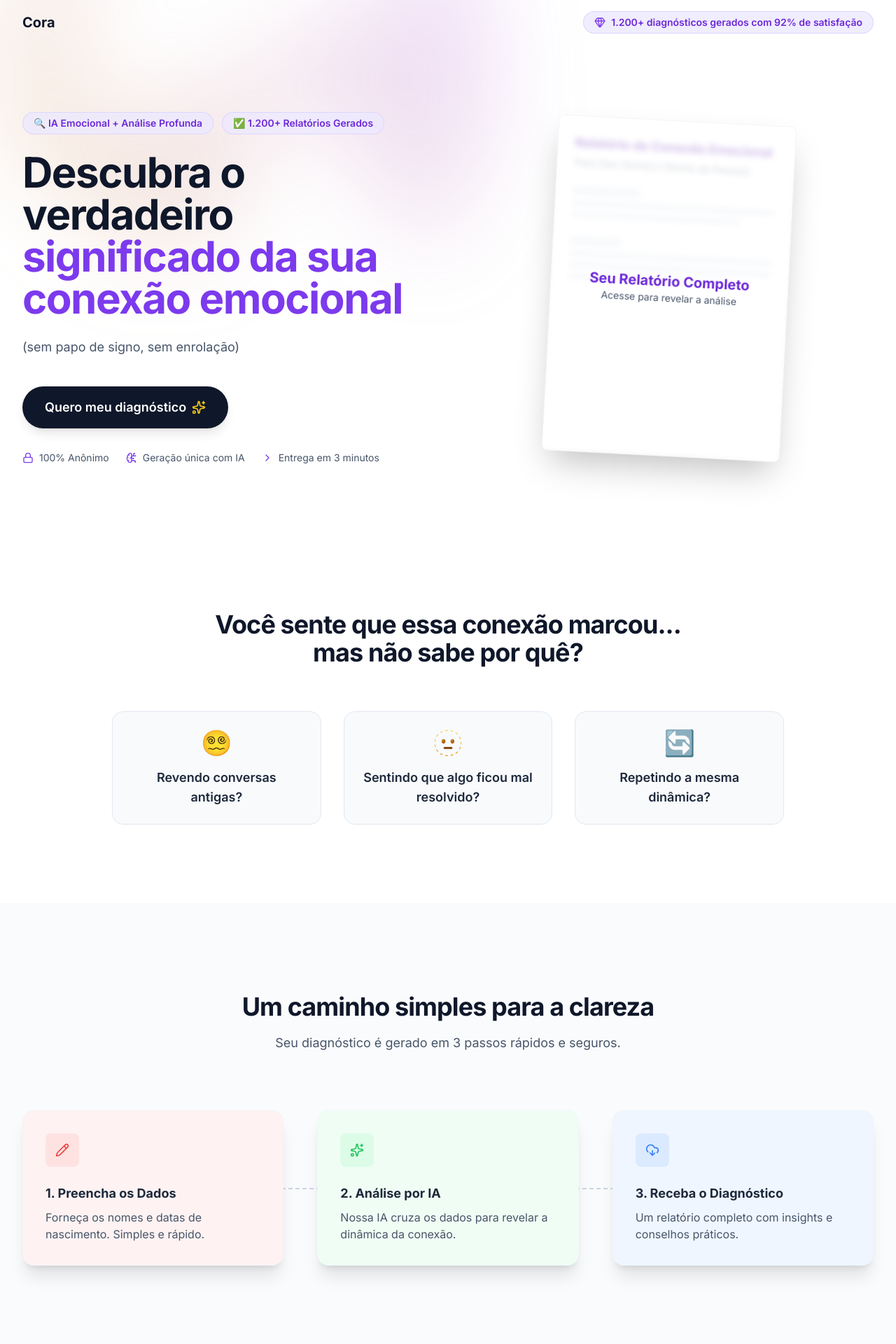
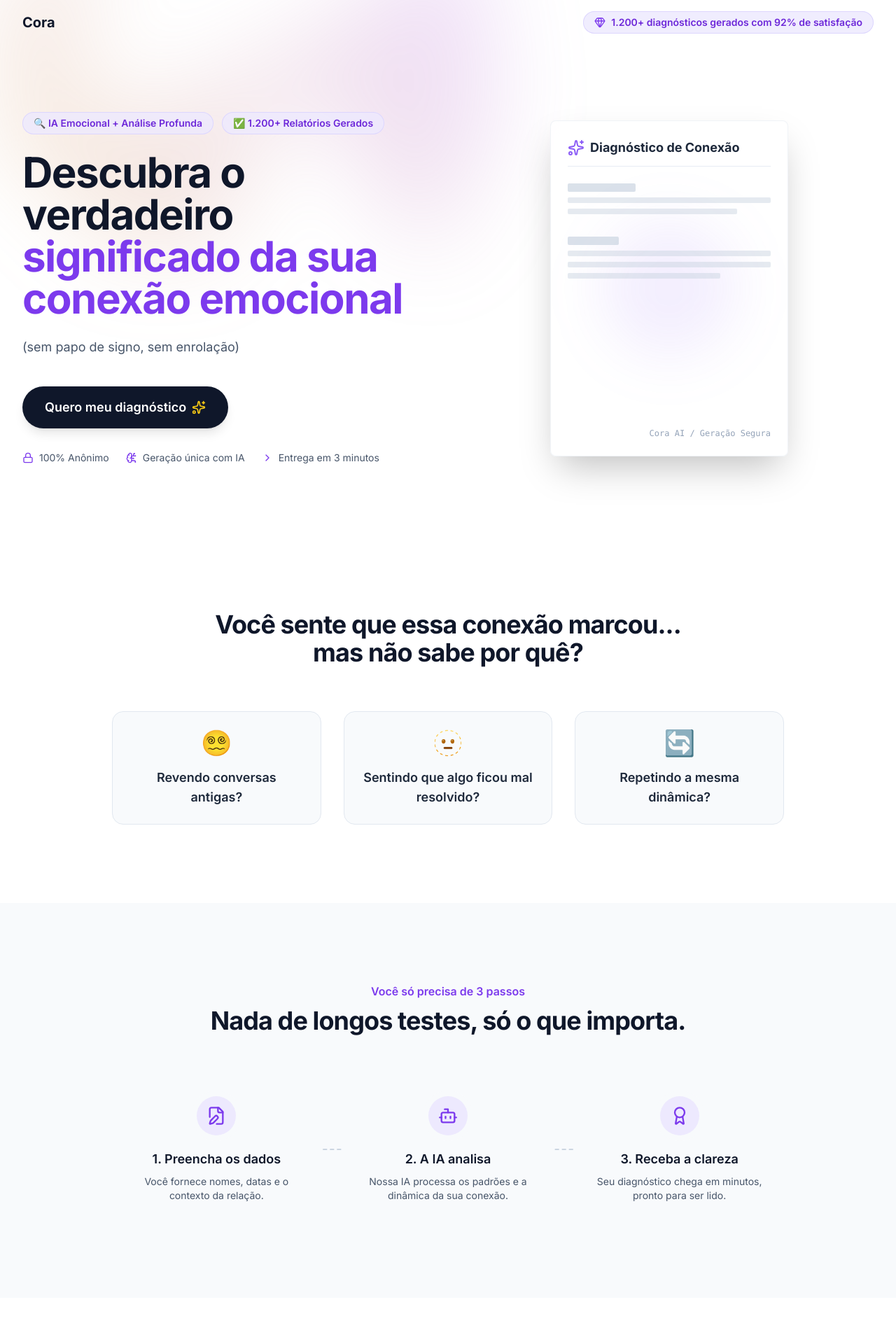
Before and after one commit to Aouza/cora2, a Next.js app: page / in a window 1280 px wide. Shown: the top 1920 px of the page at 70% size. Built offline with nearby package versions, Linux system fonts and the light colour scheme.

Commit message:
feat: Refine page layout and restore correct components

```diff
--- a/src/app/page.tsx
+++ b/src/app/page.tsx
@@ -17,10 +17,15 @@ import {
   Lock,
   Users,
   Eye,
+  FilePen,
+  Bot,
+  Award,
+  ShieldCheck,
 } from "lucide-react";
 import Header from "@/components/Header";
 import { TypeAnimation } from "react-type-animation";
 import { TestimonialsCarousel } from "@/components/TestimonialsCarousel";
+import { ReportMockup } from "@/components/ReportMockup";
 
 const inter = Inter({ subsets: ["latin"] });
 
@@ -272,44 +277,9 @@ export default function LandingPage() {
             </motion.div>
           </div>
 
-          <motion.div
-            initial={{ opacity: 0, scale: 0.8, rotate: 5 }}
-            animate={{ opacity: 1, scale: 1, rotate: 3 }}
-            transition={{ duration: 0.7, delay: 0.5, ease: "backOut" }}
-            className="hidden lg:flex justify-center items-center mt-16 lg:mt-0 [perspective:1000px]"
-          >
-            <div className="relative w-[340px] h-[480px] bg-white rounded-lg shadow-2xl p-6 transform transition-transform duration-500 hover:rotate-0 hover:scale-105 border border-slate-100">
-              <div className="absolute inset-0 bg-white/70 backdrop-blur-sm z-10 flex items-center justify-center rounded-lg pointer-events-none">
-                <div className="text-center">
-                  <p className="text-violet-700 font-bold text-xl">
-                    Seu Relatório Completo
-                  </p>
-                  <p className="text-sm text-slate-600">
-                    Acesse para revelar a análise
-                  </p>
-                </div>
-              </div>
-              <h3 className="font-bold text-violet-800 text-lg">
-                Relatório de Conexão Emocional
-              </h3>
-              <p className="text-sm text-slate-500 mt-1">
-                Para [Seu Nome] e [Nome da Pessoa]
-              </p>
-              <div className="mt-6 space-y-3 text-sm text-slate-600">
-                <div className="space-y-2">
-                  <div className="h-3 w-1/3 bg-slate-200 rounded-sm"></div>
-                  <div className="h-2 w-full bg-slate-200 rounded-sm"></div>
-                  <div className="h-2 w-5/6 bg-slate-200 rounded-sm"></div>
-                </div>
-                <div className="space-y-2 pt-4">
-                  <div className="h-3 w-1/4 bg-slate-200 rounded-sm"></div>
-                  <div className="h-2 w-full bg-slate-200 rounded-sm"></div>
-                  <div className="h-2 w-full bg-slate-200 rounded-sm"></div>
-                  <div className="h-2 w-3/4 bg-slate-200 rounded-sm"></div>
-                </div>
-              </div>
-            </div>
-          </motion.div>
+          <div className="hidden lg:flex justify-center items-center mt-16 lg:mt-0">
+            <ReportMockup />
+          </div>
         </div>
       </main>
 
@@ -355,51 +325,6 @@ export default function LandingPage() {
         </div>
       </section>
 
-      {/* How it works with cards */}
-      <section
-        id="how-it-works-cards"
-        className="py-24 sm:py-32 bg-slate-50/70"
-      >
-        <div className="mx-auto max-w-7xl px-6 lg:px-8">
-          <div className="mx-auto max-w-2xl lg:text-center">
-            <h2 className="text-3xl font-bold tracking-tight text-slate-900 sm:text-4xl">
-              Um caminho simples para a clareza
-            </h2>
-            <p className="mt-4 text-lg leading-8 text-slate-600">
-              Seu diagnóstico é gerado em 3 passos rápidos e seguros.
-            </p>
-          </div>
-          <div className="relative mt-16 sm:mt-20">
-            <div
-              className="absolute top-1/2 left-0 w-full h-0.5 border-t-2 border-dashed border-slate-300 z-0"
-              aria-hidden="true"
-            />
-            <div className="relative z-10 grid grid-cols-1 gap-12 md:grid-cols-3">
-              {howItWorksSteps.map((step, index) => (
-                <motion.div
-                  key={step.title}
-                  initial={{ opacity: 0, y: 50 }}
-                  whileInView={{ opacity: 1, y: 0 }}
-                  transition={{ duration: 0.5, delay: index * 0.1 }}
-                  viewport={{ once: true, amount: 0.5 }}
-                  className={`relative w-full p-8 rounded-2xl shadow-xl border border-slate-100/50 text-left ${step.bgColor}`}
-                >
-                  <div
-                    className={`w-12 h-12 rounded-lg flex items-center justify-center mb-6 ${step.iconBg}`}
-                  >
-                    {step.icon}
-                  </div>
-                  <h3 className="text-lg font-bold text-slate-800">
-                    {step.title}
-                  </h3>
-                  <p className="mt-2 text-slate-600">{step.description}</p>
-                </motion.div>
-              ))}
-            </div>
-          </div>
-        </div>
-      </section>
-
       {/* How it Works Section */}
       <section id="how-it-works" className="py-20 sm:py-28 bg-slate-50">
         <div className="mx-auto max-w-5xl px-6 lg:px-8 text-center">
@@ -416,7 +341,47 @@ export default function LandingPage() {
               Nada de longos testes, só o que importa.
             </p>
           </motion.div>
-          {/* Steps would go here if we wanted to detail them */}
+          <motion.div
+            initial="offscreen"
+            whileInView="onscreen"
+            viewport={{ once: true, amount: 0.3 }}
+            variants={staggeredGridVariants}
+            className="relative mt-16 grid grid-cols-1 md:grid-cols-3 items-start gap-x-8 gap-y-12"
+          >
+            <div className="absolute top-1/2 left-0 w-full h-px border-t-2 border-dashed border-slate-300 -translate-y-1/2 hidden md:block"></div>
+
+            {[
+              {
+                icon: FilePen,
+                title: "1. Preencha os dados",
+                text: "Você fornece nomes, datas e o contexto da relação.",
+              },
+              {
+                icon: Bot,
+                title: "2. A IA analisa",
+                text: "Nossa IA processa os padrões e a dinâmica da sua conexão.",
+              },
+              {
+                icon: Award,
+                title: "3. Receba a clareza",
+                text: "Seu diagnóstico chega em minutos, pronto para ser lido.",
+              },
+            ].map((step, index) => (
+              <motion.div
+                key={index}
+                variants={itemVariants}
+                className="relative flex flex-col items-center text-center bg-slate-50 z-10 p-6"
+              >
+                <div className="flex items-center justify-center w-14 h-14 rounded-full bg-violet-100 ring-8 ring-slate-50">
+                  <step.icon className="w-7 h-7 text-violet-600" />
+                </div>
+                <h3 className="mt-5 text-lg font-semibold text-slate-900">
+                  {step.title}
+                </h3>
+                <p className="mt-2 text-sm text-slate-600">{step.text}</p>
+              </motion.div>
+            ))}
+          </motion.div>
         </div>
       </section>
 
@@ -568,7 +533,7 @@ export default function LandingPage() {
 
       {/* Final CTA Section */}
       <section className="relative isolate overflow-hidden">
-        <div className="absolute inset-0 -z-10 bg-gradient-to-t from-slate-900 to-violet-900" />
+        <div className="absolute inset-0 -z-10 bg-slate-950" />
         <div
           className="absolute inset-x-0 -top-40 -z-10 transform-gpu overflow-hidden blur-3xl sm:-top-80"
           aria-hidden="true"
@@ -589,12 +554,11 @@ export default function LandingPage() {
             variants={sectionVariants}
           >
             <h2 className="text-4xl font-bold tracking-tight text-white sm:text-5xl">
-              Você pode continuar tentando entender sozinho...
+              Pronto para ter a clareza que você merece?
             </h2>
             <p className="mt-6 text-lg leading-8 text-violet-200 max-w-2xl mx-auto">
-              Ou descobrir <span className="font-bold text-white">agora</span>{" "}
-              tudo que nunca te contaram sobre vocês dois. Seu mapa emocional
-              está a poucos cliques.
+              Dê o primeiro passo agora e descubra o que ninguém nunca te contou
+              sobre vocês dois.
             </p>
             <div className="mt-10">
               <Link
@@ -653,8 +617,8 @@ export default function LandingPage() {
         </p>
       </div>
 
-      <footer className="bg-slate-900 py-8">
-        <div className="mx-auto max-w-7xl px-6 lg:px-8 text-center text-sm text-slate-400">
+      <footer className="bg-white py-8 border-t border-slate-200">
+        <div className="mx-auto max-w-7xl px-6 lg:px-8 text-center text-sm text-slate-500">
           <p>
             &copy; {new Date().getFullYear()} Cora. Todos os direitos
             reservados.
--- /dev/null
+++ b/src/components/ReportMockup.tsx
@@ -0,0 +1,72 @@
+"use client";
+import { motion } from "framer-motion";
+import { Sparkles } from "lucide-react";
+
+export function ReportMockup() {
+  return (
+    <motion.div
+      initial={{ opacity: 0, scale: 0.8, rotateY: -30 }}
+      animate={{ opacity: 1, scale: 1, rotateY: 0 }}
+      transition={{ duration: 1, ease: [0.22, 1, 0.36, 1], delay: 0.2 }}
+      className="[perspective:2000px] group"
+    >
+      <div className="transition-transform duration-500 group-hover:rotate-y-4">
+        <div className="relative w-[340px] h-[480px] bg-white/60 backdrop-blur-md rounded-lg shadow-2xl p-6 border border-slate-200/50">
+          {/* Pulsing AI Core */}
+          <div className="absolute top-1/2 left-1/2 -translate-x-1/2 -translate-y-1/2">
+            <div className="w-48 h-48 bg-violet-500/10 rounded-full animate-pulse blur-2xl"></div>
+          </div>
+
+          {/* Header */}
+          <div className="relative flex items-center gap-2 border-b border-slate-200/80 pb-3">
+            <Sparkles className="w-6 h-6 text-violet-500" />
+            <h3 className="font-bold text-slate-800 text-lg">
+              Diagnóstico de Conexão
+            </h3>
+          </div>
+
+          {/* Body Content Placeholder */}
+          <div className="relative mt-6 space-y-4 text-sm text-slate-700">
+            <div className="space-y-2">
+              <div
+                className="h-3 w-1/3 bg-slate-300/70 rounded-sm animate-pulse"
+                style={{ animationDelay: "0.2s" }}
+              ></div>
+              <div
+                className="h-2 w-full bg-slate-300/50 rounded-sm animate-pulse"
+                style={{ animationDelay: "0.3s" }}
+              ></div>
+              <div
+                className="h-2 w-5/6 bg-slate-300/50 rounded-sm animate-pulse"
+                style={{ animationDelay: "0.4s" }}
+              ></div>
+            </div>
+            <div className="space-y-2 pt-4">
+              <div
+                className="h-3 w-1/4 bg-slate-300/70 rounded-sm animate-pulse"
+                style={{ animationDelay: "0.5s" }}
+              ></div>
+              <div
+                className="h-2 w-full bg-slate-300/50 rounded-sm animate-pulse"
+                style={{ animationDelay: "0.6s" }}
+              ></div>
+              <div
+                className="h-2 w-full bg-slate-300/50 rounded-sm animate-pulse"
+                style={{ animationDelay: "0.7s" }}
+              ></div>
+              <div
+                className="h-2 w-3/4 bg-slate-300/50 rounded-sm animate-pulse"
+                style={{ animationDelay: "0.8s" }}
+              ></div>
+            </div>
+          </div>
+
+          {/* Watermark */}
+          <div className="absolute bottom-6 right-6 text-xs text-slate-400 font-mono">
+            Cora AI / Geração Segura
+          </div>
+        </div>
+      </div>
+    </motion.div>
+  );
+}
```
